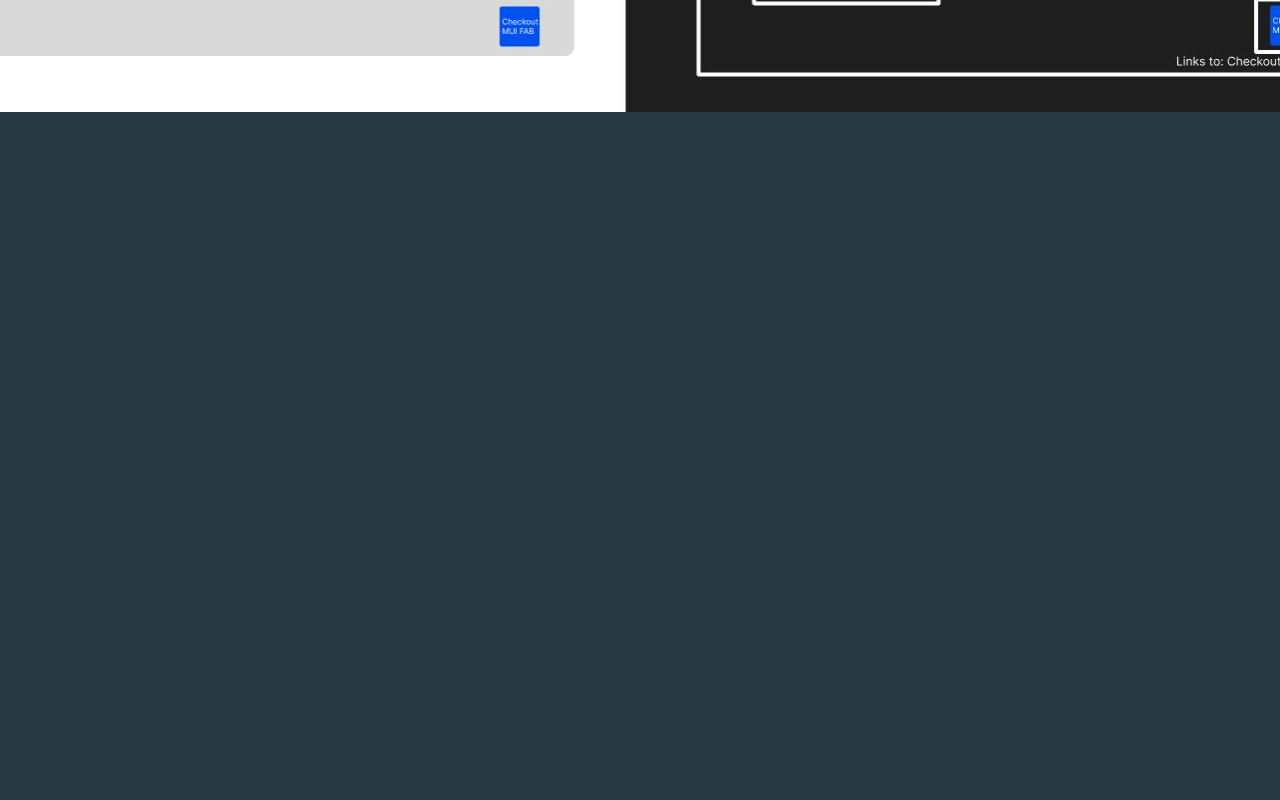
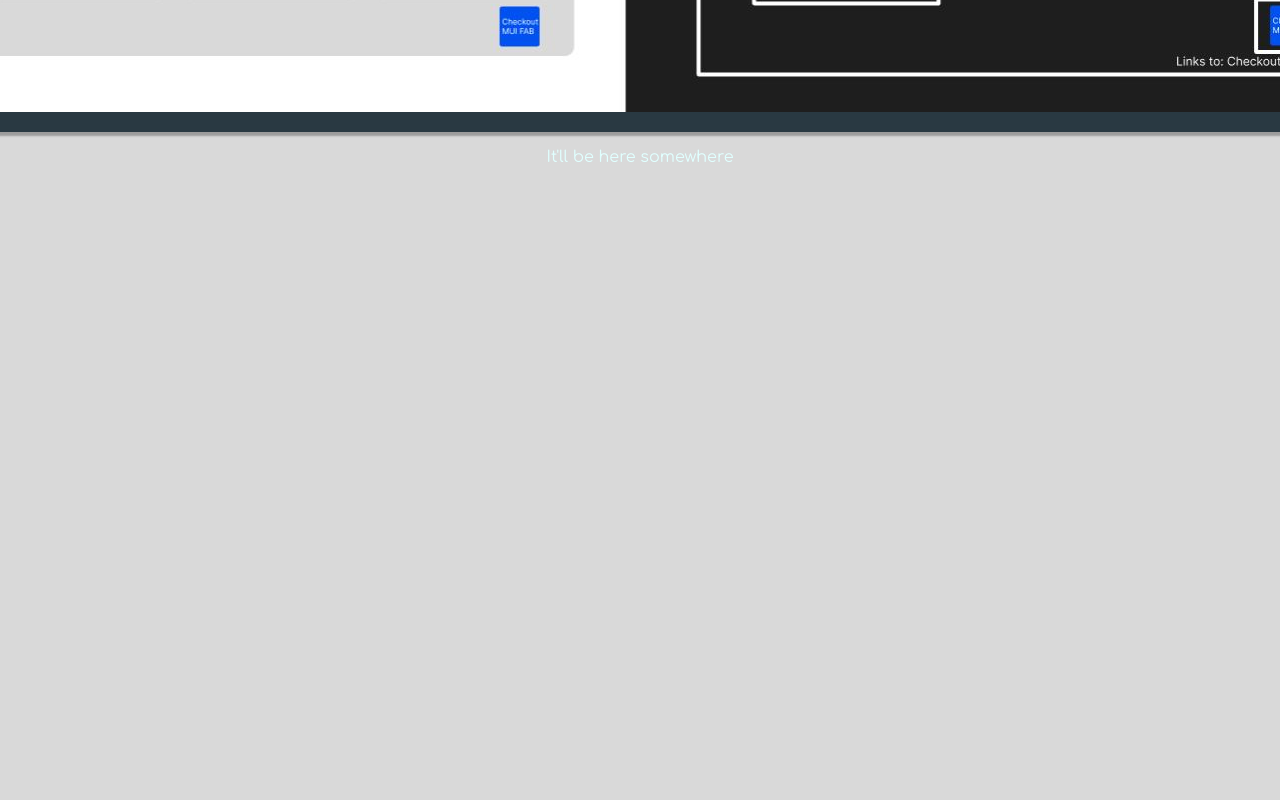
Before and after one commit to TrisRosco/portfolio, a React (Create React App) app in the folder pf/: page /webstore in a window 1280 px wide. Shown: the part 680-1480 px from the top of the page. Before the commit the page ends 800 px from the top, so only its background shows below. Built offline with nearby package versions, Linux system fonts and the light colour scheme; a web font is replaced by a local one.

Commit message:
fixed imports preventing netlify build, added webstore container

```diff
--- a/pf/src/pages/CoolInterface/index.js
+++ b/pf/src/pages/CoolInterface/index.js
@@ -3,8 +3,8 @@ import "./styles.css";
 import NavBar from "../../components/navBar";
 import ClickySwitch from "../../components/interface/ClickySwitch";
 import ClickySwitch2 from "../../components/interface/ClickySwitch2";
-import ClickyDial from "../../components/interface/ClickyDial";
-import ClickyDial2 from "../../components/interface/ClickyDial2";
+// import ClickyDial from "../../components/interface/ClickyDial";
+// import ClickyDial2 from "../../components/interface/ClickyDial2";
 import TappySwitch from "../../components/interface/TappySwitch";
 
 const CoolInterface = () => {
--- a/pf/src/pages/Webstore/index.js
+++ b/pf/src/pages/Webstore/index.js
@@ -1,7 +1,7 @@
 import React, { useEffect } from "react";
 import "./styles.css";
 import NavBar from "../../components/navBar";
-import plan from "./plan.JPG"
+import plan from "./plan.JPG";
 
 const Webstore = () => {
   useEffect(() => {
@@ -11,21 +11,29 @@ const Webstore = () => {
   return (
     <React.Fragment className="webstore">
       <NavBar />
-        <div className="webstore_container">
+      <div className="webstore_description">
         <h1>Webstore</h1>
         <p>Coming soon!</p>
-            <p>Here's a sneak peak of what's to come:
+        <p>
+          Here's a sneak peak of what's to come:
           <br />
-            On the face of it, it's a webstore that displays a variety of products pulled from a database via an API.
+          On the face of it, it's a webstore that displays a variety of products
+          pulled from a database via an API.
           <br />
-            but, Not only is it a demonstration of my ability to create a webstore, it's also an exercise in Object Oriented Programming.
+          but, Not only is it a demonstration of my ability to create a
+          webstore, it's also an exercise in Object Oriented Programming.
           <br />
-            I'm using this project to learn how to use classes and objects in JavaScript.
+          I'm using this project to learn how to use classes and objects in
+          JavaScript.
         </p>
         <img src={plan} alt="plan" id="plan" />
       </div>
+
+      <div className="webstore_container">
+        <p> It'll be here somewhere</p>
+      </div>
     </React.Fragment>
   );
-    }
+};
 
 export default Webstore;
--- a/pf/src/pages/Webstore/styles.css
+++ b/pf/src/pages/Webstore/styles.css
@@ -1,10 +1,23 @@
 #plan {
     width: auto;
     height: auto;
+}
+
+.webstore_description{
+    display: flex;
+    flex-direction: column;
+    align-items: center;
 }
 
 .webstore_container{
     display: flex;
     flex-direction: column;
     align-items: center;
+    background : #d9d9d9;
+    width : 90%;
+    height: 900px;
+    margin : 20px auto;
+    border-radius: 10px;
+    box-shadow: inset 4px 4px 2px #9c9c9c;
+
 }
```
Lines whose indentation alone changed are shown as unchanged.
